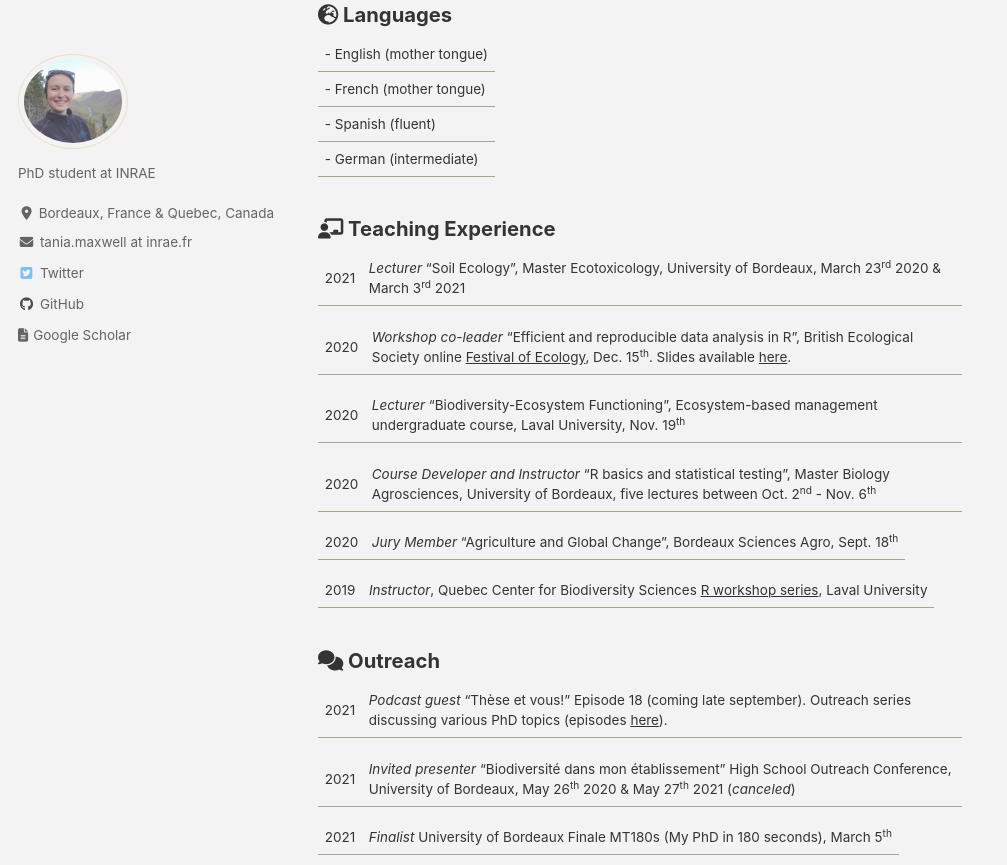
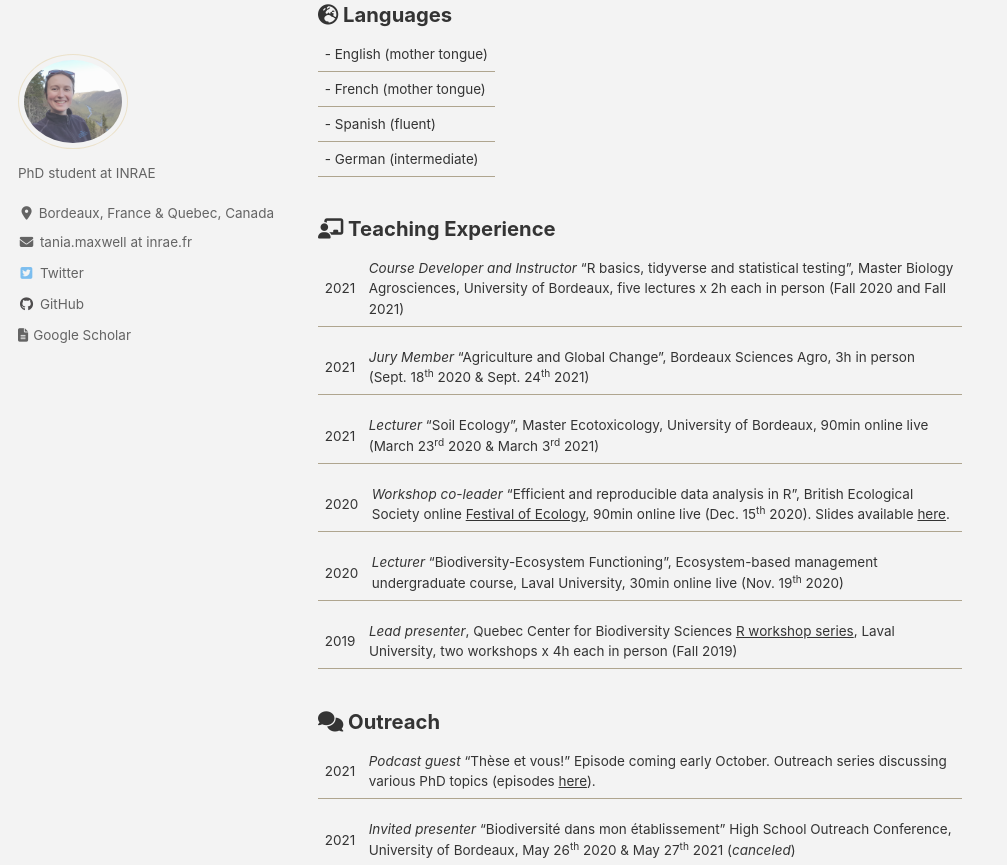
Before and after one commit to Tania-Maxwell/Tania-Maxwell.github.io, a Jekyll site: the page built from _pages/skills.md, in a window 1280 px wide and 900 px high, scrolled down 370 px, cut to the strip 0-865 px from the top of the window. Shown: the whole strip, without its empty margins (0-1007 px from the left). Built offline with Jekyll 4.4.1, drawn with Linux system fonts in a browser that asks for light colours; cached includes are drawn as plain includes; nearby versions of some CDN libraries.

Commit message:
modified course description, updated bio

```diff
--- a/_pages/skills.md
+++ b/_pages/skills.md
@@ -20,21 +20,21 @@ toc: true
 
 ### <i class="fas fa-chalkboard-teacher"></i> Teaching Experience
 
-2021 | _Lecturer_ "Soil Ecology", Master Ecotoxicology, University of Bordeaux, March 23<sup>rd</sup> 2020 & March 3<sup>rd</sup> 2021
+2021 | _Course Developer and Instructor_ "R basics, tidyverse and statistical testing", Master Biology Agrosciences, University of Bordeaux, five lectures x 2h each in person (Fall 2020 and Fall 2021)
 
-2020 | _Workshop co-leader_ "Efficient and reproducible data analysis in R", British Ecological Society online [Festival of Ecology](https://www.britishecologicalsociety.org/events/festival-of-ecology/workshops/), Dec. 15<sup>th</sup>. Slides available [here](https://github.com/Tania-Maxwell/BES2020_workshop_R).
+2021 | _Jury Member_ "Agriculture and Global Change", Bordeaux Sciences Agro, 3h in person (Sept. 18<sup>th</sup> 2020 & Sept. 24<sup>th</sup> 2021)
 
-2020 | _Lecturer_ "Biodiversity-Ecosystem Functioning", Ecosystem-based management undergraduate course, Laval University, Nov. 19<sup>th</sup>
+2021 | _Lecturer_ "Soil Ecology", Master Ecotoxicology, University of Bordeaux, 90min online live (March 23<sup>rd</sup> 2020 & March 3<sup>rd</sup> 2021)
 
-2020 | _Course Developer and Instructor_ "R basics and statistical testing", Master Biology Agrosciences, University of Bordeaux, five lectures between Oct. 2<sup>nd</sup> - Nov. 6<sup>th</sup>
+2020 | _Workshop co-leader_ "Efficient and reproducible data analysis in R", British Ecological Society online [Festival of Ecology](https://www.britishecologicalsociety.org/events/festival-of-ecology/workshops/), 90min online live (Dec. 15<sup>th</sup> 2020). Slides available [here](https://github.com/Tania-Maxwell/BES2020_workshop_R).
 
-2020 | _Jury Member_ "Agriculture and Global Change", Bordeaux Sciences Agro, Sept. 18<sup>th</sup>
+2020 | _Lecturer_ "Biodiversity-Ecosystem Functioning", Ecosystem-based management undergraduate course, Laval University, 30min online live (Nov. 19<sup>th</sup> 2020)
 
-2019 | _Instructor_, Quebec Center for Biodiversity Sciences [R workshop series](https://wiki.qcbs.ca/r), Laval University
+2019 | _Lead presenter_, Quebec Center for Biodiversity Sciences [R workshop series](https://wiki.qcbs.ca/r), Laval University, two workshops x 4h each in person (Fall 2019)
 
 ### <i class="fas fa-comments"></i> Outreach
 
-2021 | _Podcast guest_ "Thèse et vous!" Episode 18 (coming late september). Outreach series discussing various PhD topics (episodes [here](https://podcast.ausha.co/these-et-vous)).
+2021 | _Podcast guest_ "Thèse et vous!" Episode coming early October. Outreach series discussing various PhD topics (episodes [here](https://podcast.ausha.co/these-et-vous)).
 
 2021 | _Invited presenter_ "Biodiversité dans mon établissement" High School Outreach Conference, University of Bordeaux, May 26<sup>th</sup> 2020 & May 27<sup>th</sup> 2021 (_canceled_)
 
```
Also changed, not shown: _pages/about_me.md (+3 -3 lines).
